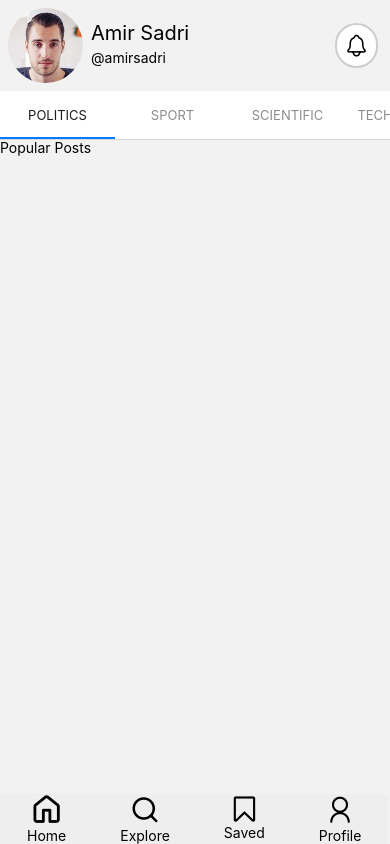
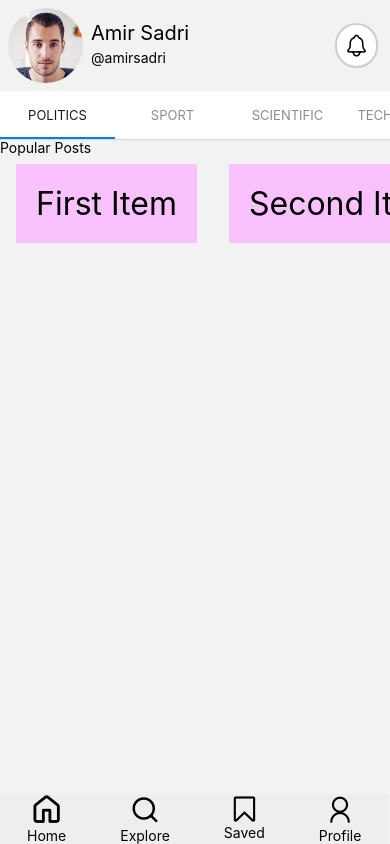
Before and after one commit to amirsadriofficial/News-App, a React Native app: screen /Politics in a window 390 px wide. Built offline with nearby package versions, Linux system fonts and the light colour scheme.

Commit message:
Handle the slider mood of posts

```diff
--- a/src/screens/home/PopularCarousel.tsx
+++ b/src/screens/home/PopularCarousel.tsx
@@ -3,14 +3,77 @@
  */
 
 import React from 'react';
-import {Text, View} from 'react-native';
+import {
+  SafeAreaView,
+  View,
+  FlatList,
+  StyleSheet,
+  Text,
+  StatusBar,
+  ListRenderItem,
+} from 'react-native';
+
+export interface IUser {
+  id: string;
+  title: string;
+}
+
+const DATA = [
+  {
+    id: 'bd7acbea-c1b1-46c2-aed5-3ad53abb28ba',
+    title: 'First Item',
+  },
+  {
+    id: '3ac68afc-c605-48d3-a4f8-fbd91aa97f63',
+    title: 'Second Item',
+  },
+  {
+    id: '58694a0f-3da1-471f-bd96-145571e29d72',
+    title: 'Third Item',
+  },
+];
+
+const Item = ({title}: {title: IUser}) => (
+  <View style={styles.item}>
+    <Text style={styles.title}>{title}</Text>
+  </View>
+);
 
 const PopularCarousel = () => {
+  const renderItem: ListRenderItem<IUser> = ({item}) => (
+    <Item title={item.title} />
+  );
+
   return (
-    <View>
-      <Text>Popular Posts</Text>
-    </View>
+    <>
+      <View>
+        <Text>Popular Posts</Text>
+      </View>
+      <SafeAreaView style={styles.container}>
+        <FlatList
+          data={DATA}
+          renderItem={renderItem}
+          keyExtractor={item => item.id}
+          horizontal
+        />
+      </SafeAreaView>
+    </>
   );
 };
 
+const styles = StyleSheet.create({
+  container: {
+    marginTop: StatusBar.currentHeight || 0,
+  },
+  item: {
+    backgroundColor: '#f9c2ff',
+    padding: 20,
+    marginVertical: 8,
+    marginHorizontal: 16,
+  },
+  title: {
+    fontSize: 32,
+  },
+});
+
 export default PopularCarousel;
```
